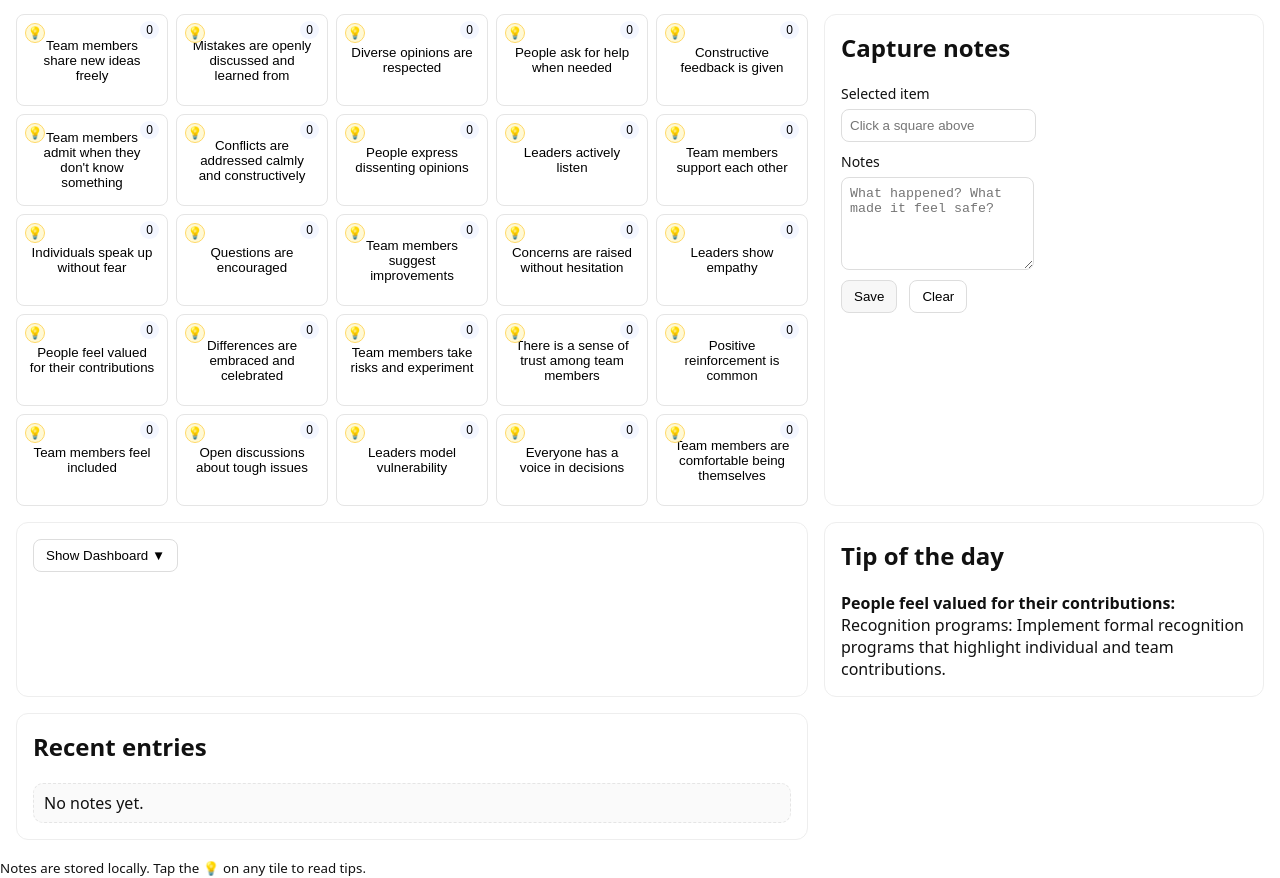
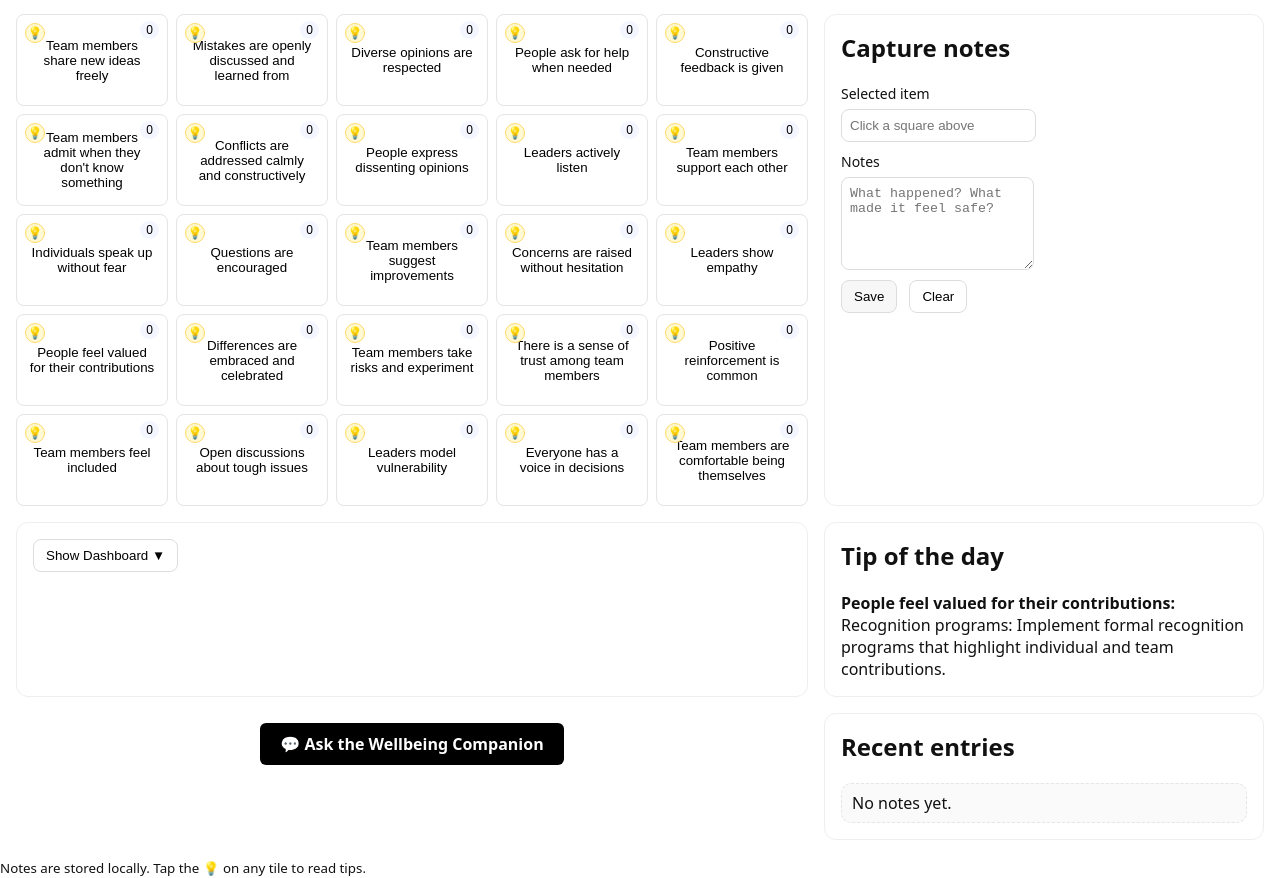
Before and after one commit to Benny-Button/psych-safety-tracker, a plain HTML site: page index.html in a window 1280 px wide. Shown: the part 68-946 px from the top of the page. Drawn offline with Linux system fonts and the light colour scheme.

Commit message:
Update index.html

```diff
--- a/index.html
+++ b/index.html
@@ -62,6 +62,14 @@
     <h2>Tip of the day</h2>
     <div id="tipOfDay"></div>
   </section>
+<div style="margin-top: 20px; text-align: center;">
+  <a href="https://bot.bennybutton.com" target="_blank"
+     style="background-color: black; color: white;
+            padding: 10px 20px; border-radius: 6px;
+            text-decoration: none; font-weight: bold;">
+    💬 Ask the Wellbeing Companion
+  </a>
+</div>
 
   <section class="panel">
     <h2>Recent entries</h2>
```
